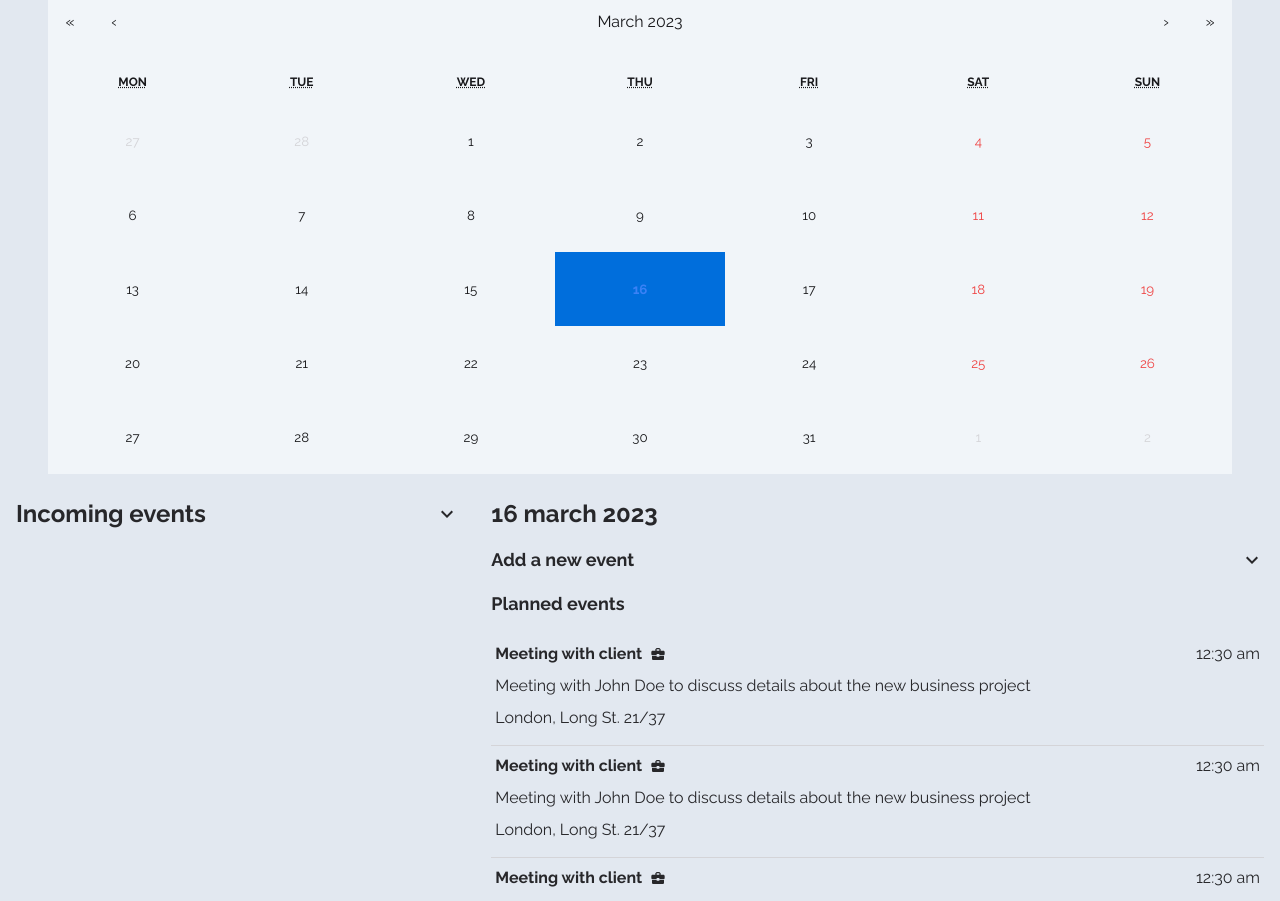
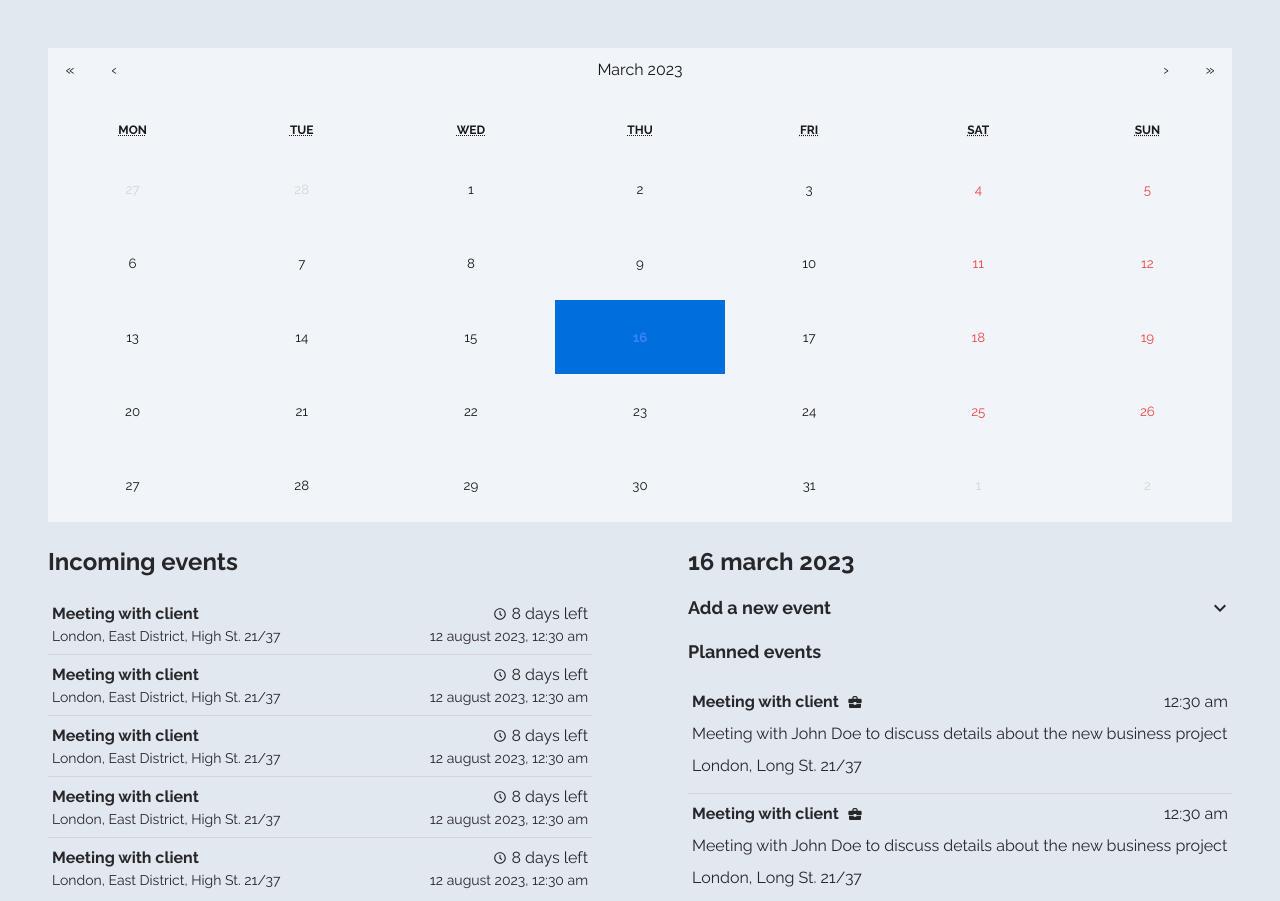
Before and after one commit to zwiro/remind-calendar-app, a React (Vite) app: page / in a window 1280 px wide. Shown: the top 901 px of the page. Built offline with nearby package versions, Linux system fonts and the light colour scheme.

Commit message:
Removed expanding incoming events on big screens

```diff
--- a/src/App.tsx
+++ b/src/App.tsx
@@ -4,7 +4,7 @@ import IncomingEvents from "./components/IncomingEvents"
 
 function App() {
   return (
-    <div className="flex flex-col lg:grid">
+    <div className="flex flex-col lg:grid lg:grid-cols-2">
       <IncomingEvents />
       <CalendarContainer />
       <DayDetails />
--- a/src/components/CalendarContainer.tsx
+++ b/src/components/CalendarContainer.tsx
@@ -6,7 +6,7 @@ import "../calendar.css"
 function CalendarContainer() {
   const [value, onChange] = useState(new Date())
   return (
-    <section className="lg:col-span-2 lg:row-start-1 lg:px-12">
+    <section className="lg:col-span-2 lg:row-start-1 lg:px-12 lg:pt-12">
       <Calendar
         onChange={onChange}
         value={value}
--- a/src/components/IncomingEvents.tsx
+++ b/src/components/IncomingEvents.tsx
@@ -5,9 +5,14 @@ import Spacer from "./Spacer"
 import { MdExpandMore } from "react-icons/md"
 import { motion, AnimatePresence } from "framer-motion"
 import useExpand from "../hooks/useExpand"
+import useMediaQuery from "../hooks/useMediaQuery"
 
 function IncomingEvents() {
-  const { isExpanded, toggleMenu } = useExpand()
+  const { isExpanded, toggleMenu } = useExpand(true)
+
+  console.log(isExpanded)
+
+  const isLgScreen = useMediaQuery("(min-width: 1024px)")
 
   const expandAnimation = {
     initial: { height: 0 },
@@ -19,16 +24,18 @@ function IncomingEvents() {
     <SectionContainer>
       <Spacer value={2} />
       <div
-        onClick={toggleMenu}
-        className="group flex items-center justify-between hover:cursor-pointer hover:bg-slate-300"
+        onClick={!isLgScreen ? toggleMenu : () => {}}
+        className="group flex items-center justify-between hover:cursor-pointer hover:bg-slate-300 lg:hover:cursor-default lg:hover:bg-inherit"
       >
         <SectionHeader>Incoming events</SectionHeader>
+        {!isLgScreen && (
           <MdExpandMore
             size={24}
             className={`ml-auto transition-transform group-hover:scale-125 ${
               isExpanded && "rotate-180"
             } `}
           />
+        )}
       </div>
       <Spacer value={2} />
       <AnimatePresence>
--- a/src/components/SectionContainer.tsx
+++ b/src/components/SectionContainer.tsx
@@ -1,6 +1,6 @@
 function SectionContainer({ children }: { children: React.ReactNode }) {
   return (
-    <section className="px-8 py-2 lg:px-24 xl:px-4 [&>div>div:last-of-type]:border-none">
+    <section className="px-12 py-2 [&>div>div:last-of-type]:border-none">
       {children}
     </section>
   )
--- /dev/null
+++ b/src/hooks/useMediaQuery.tsx
@@ -0,0 +1,19 @@
+import { useState, useEffect } from "react"
+
+const useMediaQuery = (query: string) => {
+  const [matches, setMatches] = useState(false)
+
+  useEffect(() => {
+    const media = window.matchMedia(query)
+    if (media.matches !== matches) {
+      setMatches(media.matches)
+    }
+    const listener = () => setMatches(media.matches)
+    window.addEventListener("resize", listener)
+    return () => window.removeEventListener("resize", listener)
+  }, [matches, query])
+
+  return matches
+}
+
+export default useMediaQuery
```
Lines whose indentation alone changed are shown as unchanged.
